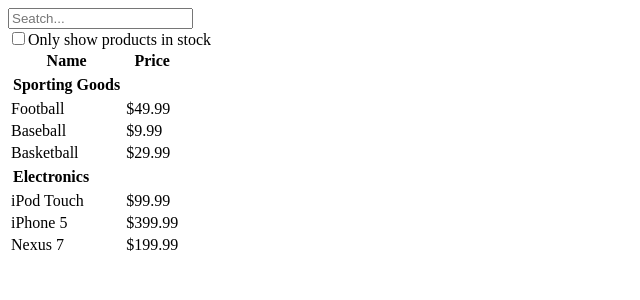
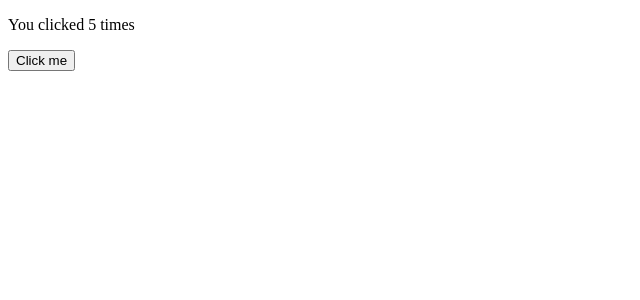
Before and after one commit to hansamlin/think-react, a React (Create React App) app: page / in a window 1280 px wide. Shown: the top 300 px of the page, without its empty margins (0-640 px from the left). Built offline with nearby package versions, Linux system fonts and the light colour scheme.

Commit message:
開始學習hooks

```diff
--- /dev/null
+++ b/src/Hooks/First.js
@@ -0,0 +1,24 @@
+import React, { useState } from "react";
+
+function Example() {
+  const [count, setCount] = useState(5);
+
+  function handleSetCount() {
+    // console.log(reset);
+    setCount(count + 1);
+
+    // setTimeout(() => {
+    //   setCount(0);
+    // }, 2000);
+  }
+
+  return (
+    <div>
+      <p>You clicked {count} times</p>
+      <button onClick={handleSetCount}>Click me</button>
+      {/* <button onClick={handleSetCount}>Clear</button> */}
+    </div>
+  );
+}
+
+export default Example;
```
Also changed, not shown: src/index.js (+13 -6 lines).
